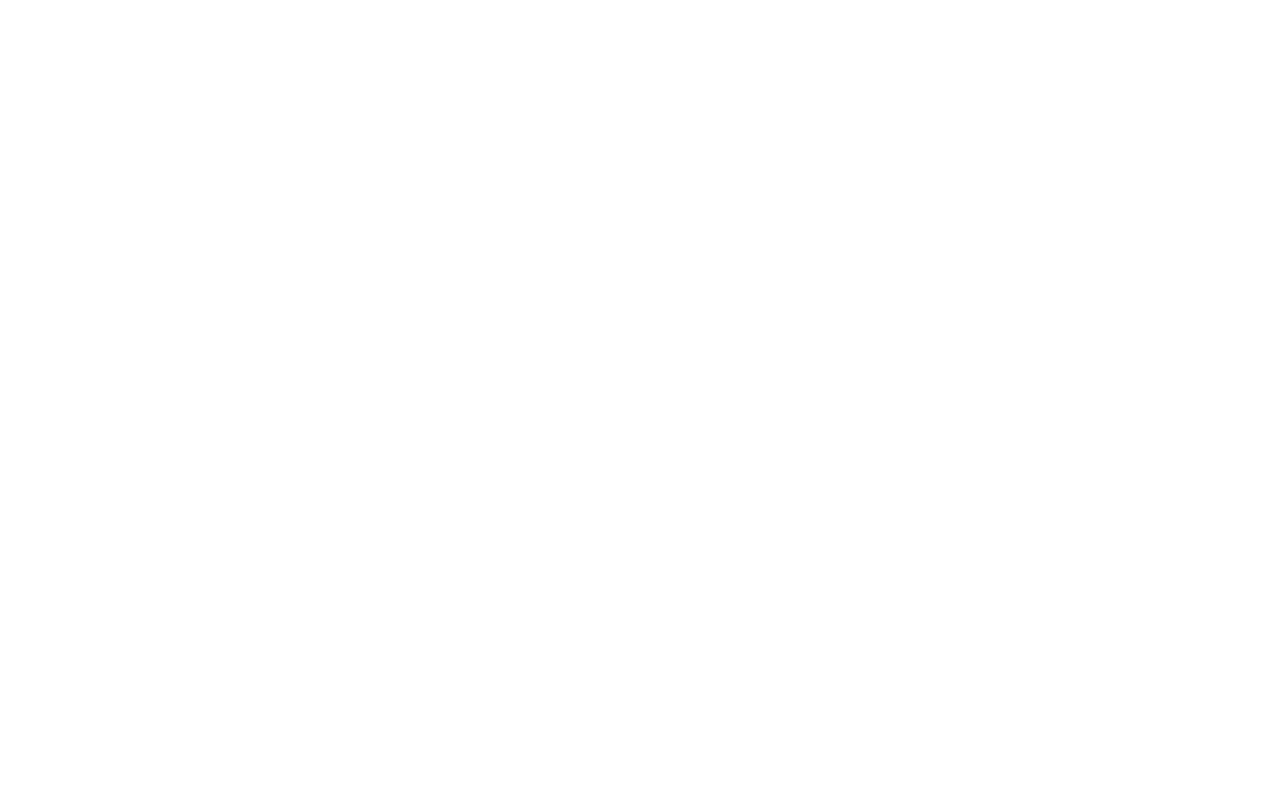
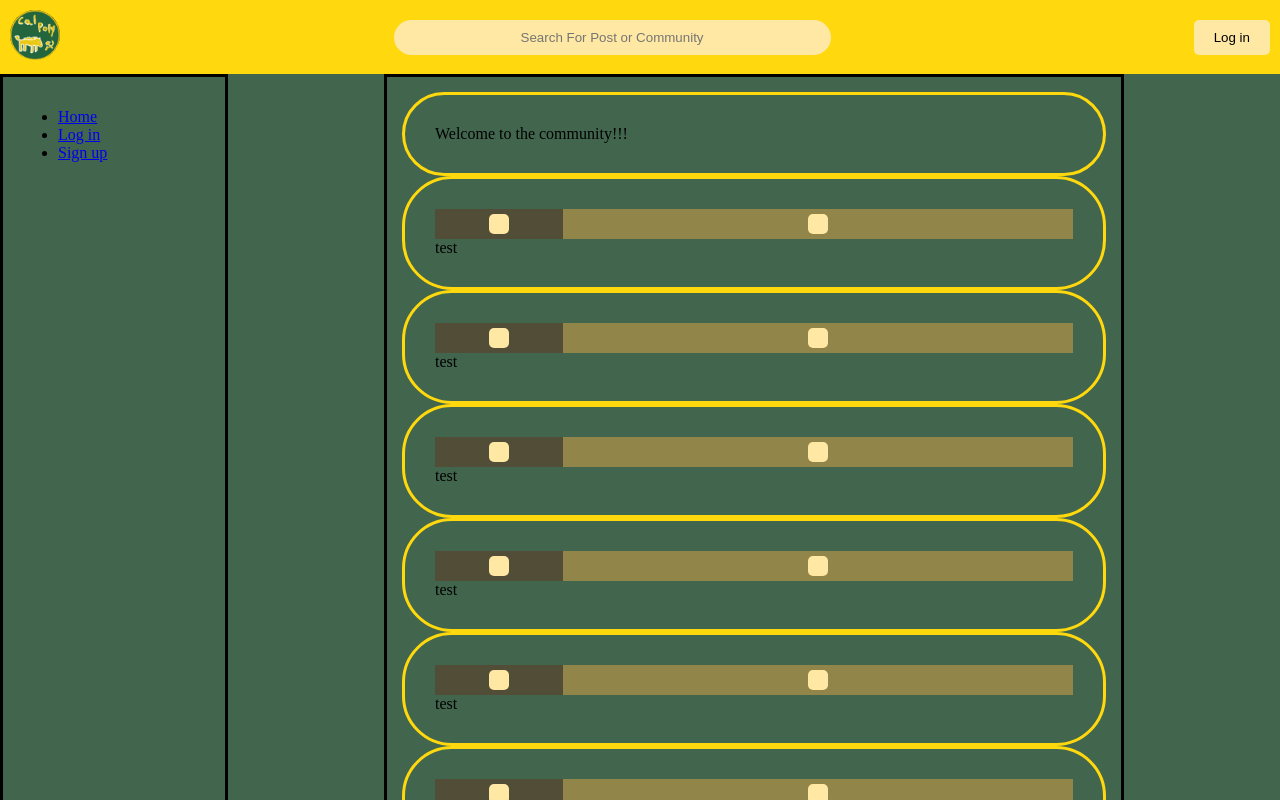
Before and after one commit to Jamedw/CSC307_group_project, a React (Vite) app in the folder packages/react-frontend/: page /Log_in in a window 1280 px wide. Before the commit this address had no page. Shown: the top 800 px of the page. Built offline with nearby package versions, Linux system fonts and the light colour scheme.

Commit message:
refactored routing and frontend

```diff
--- a/packages/react-frontend/src/App.jsx
+++ b/packages/react-frontend/src/App.jsx
@@ -8,6 +8,9 @@
     Routes,
     Route,
     Link,
+    createBrowserRouter,
+    RouterProvider,
+    useParams,
 } from "react-router-dom";
 import Home from "./pages/Home.jsx";
 import Login from "./Login.jsx"
@@ -18,29 +21,38 @@
 
 
 function App() {
+  const router = createBrowserRouter ([
+    {
+      path : "/",
+      element: <Home />,
+      children:
+        [
+          {
+          path: ":communityName",
+          element: <Home />,
+          },
+          {
+          path: ":communityName/:postHeader",
+          element : <Home/>
+          }
+        ]
+      },
+      {
+        path: "/Signup",
+        element: <Signup />
+      },
+      {
+        path: "/Login",
+        element: <Login />
+      },
+      {
+        path: "*",
+        element: <Home />
+      }])
 
-        return (
-
-
-                        <Router>
-              <Routes>
-              <Route
-                  path="/"
-                  element={<Home  />}
-                ></Route>
-                <Route
-                  path="/Login"
-                  element={<Login />}
-                ></Route>
-                <Route
-                  path="/Signup"
-                  element={<Signup />}
-                ></Route>
-              </Routes>
-          </Router>
-
-
-        );
+    return (
+      <RouterProvider router={router} />
+    );
 
 }
 
--- a/packages/react-frontend/src/pages/Home.jsx
+++ b/packages/react-frontend/src/pages/Home.jsx
@@ -3,19 +3,19 @@
 import Posts from "./componets/Posts"
 import Navbar from "./componets/Navbar";
 import "./Home.css"
+import { useParams } from "react-router-dom";
 import logo from "./images/stanchevmeme.png"
 
 function Home() {
+
+    let params = useParams();
+    console.log(params)
 
     const [posts, setPosts] = useState([{
         profile: "test",
         header: "test"
     },
-{postimg: "https://external-content.duckduckgo.com/iu/?u=https%3A%2F%2Fwww.pngitem.com%2Fpimgs%2Fm%2F52-525476_pepe-frog-rana-triste-sad-frog-meme-hd.png&f=1&nofb=1&ipt=e6fc08fed5b06537776741c520d85296f1afadf85b53c0018e4e46a8bd4137bd&ipo=images" ,
-username: "frog man", userprofile:"https://external-content.duckduckgo.com/iu/?u=https%3A%2F%2Fwww.pngitem.com%2Fpimgs%2Fm%2F52-525476_pepe-frog-rana-triste-sad-frog-meme-hd.png&f=1&nofb=1&ipt=e6fc08fed5b06537776741c520d85296f1afadf85b53c0018e4e46a8bd4137bd&ipo=images" ,community: "thefrogmancommunity",
-header: "frog man returns?"},{postimg: logo ,
-username: "Lubomir Stanchev", userprofile: logo, community: "DBMSs",
-header: "OMG!!! Yo stanchev is calling and its 3am"},{profile: "test",
+,{profile: "test",
 header: "test"},{header: "test"},{profile: "test",
 header: "test"},{profile: "test",
 header: "test"},{profile: "test",
@@ -49,7 +49,7 @@
                     <Sidebar />
                 </div>
                 <div class="main">
-                    <Posts postData={posts}/>
+                    <Posts searchData={params} postData={posts}/>
                 </div>
                 <div>
 
--- a/packages/react-frontend/src/pages/componets/Navbar.jsx
+++ b/packages/react-frontend/src/pages/componets/Navbar.jsx
@@ -6,7 +6,7 @@
     return (
         <div className="top-nav">
                 <div>
-                    <a href="\">
+                    <a href="/">
                         <img src={logo} style={{height:50 ,borderRadius:50 ,width:50,margin: 10}} alt="horsey" />
                     </a>
                 </div>
--- a/packages/react-frontend/src/pages/componets/Posts.jsx
+++ b/packages/react-frontend/src/pages/componets/Posts.jsx
@@ -7,9 +7,14 @@
   const rows = props.postData.map(
     (post, index) =>
     {
+
       if (post.postimg !== undefined) {
         return (
+
           <div className="post">
+            <a href={post.community}>
+              {post.community}
+            </a>
             <div className="img">
               <div>
                 <img src={post.postimg}  />
@@ -24,11 +29,10 @@
               </div>
 
             </div>
+            <a >
+              {post.header}
+            </a>
 
-            {post.header}
-            <div>
-            {post.community}
-            </div>
 
           </div>
           );
@@ -36,45 +40,60 @@
       else
       {
         return (
-
           <div className="post">
-
+            <a href={post.community}>
+              {post.community}
+            </a>
             <div className="title">
-
               <div>
                 <button />
               </div>
               <div>
                 <button />
               </div>
-
             </div>
-
             {post.header}
-
           </div>
-
-
           );
       }
     }
   );
 
-  return(
-    <div>
-      {rows}
-    </div>
-  );
+   if (props.searchData.communityName && props.searchData.postHeader){
+    return(
+      <div>
+        <div className="post">
+        Welcome to the community!!!
+        </div>
+        {rows}
+      </div>
+    );
+    }
+  else if (props.searchData.communityName){
+    return(
+      <div>
+        <div className="post">
+        Welcome to the community!!!
+        </div>
+        {rows}
+      </div>
+    );
+  }
+  else {
+    return(
+      <div>
+        {rows}
+      </div>
+    );
+  }
+
 }
 
 function Posts(props)
 {
-
-
     return (
-      <TableBody postData={props.postData}/>
+      <TableBody searchData={props.searchData} postData={props.postData}/>
     );
-
 }
 
 export default Posts;
```
